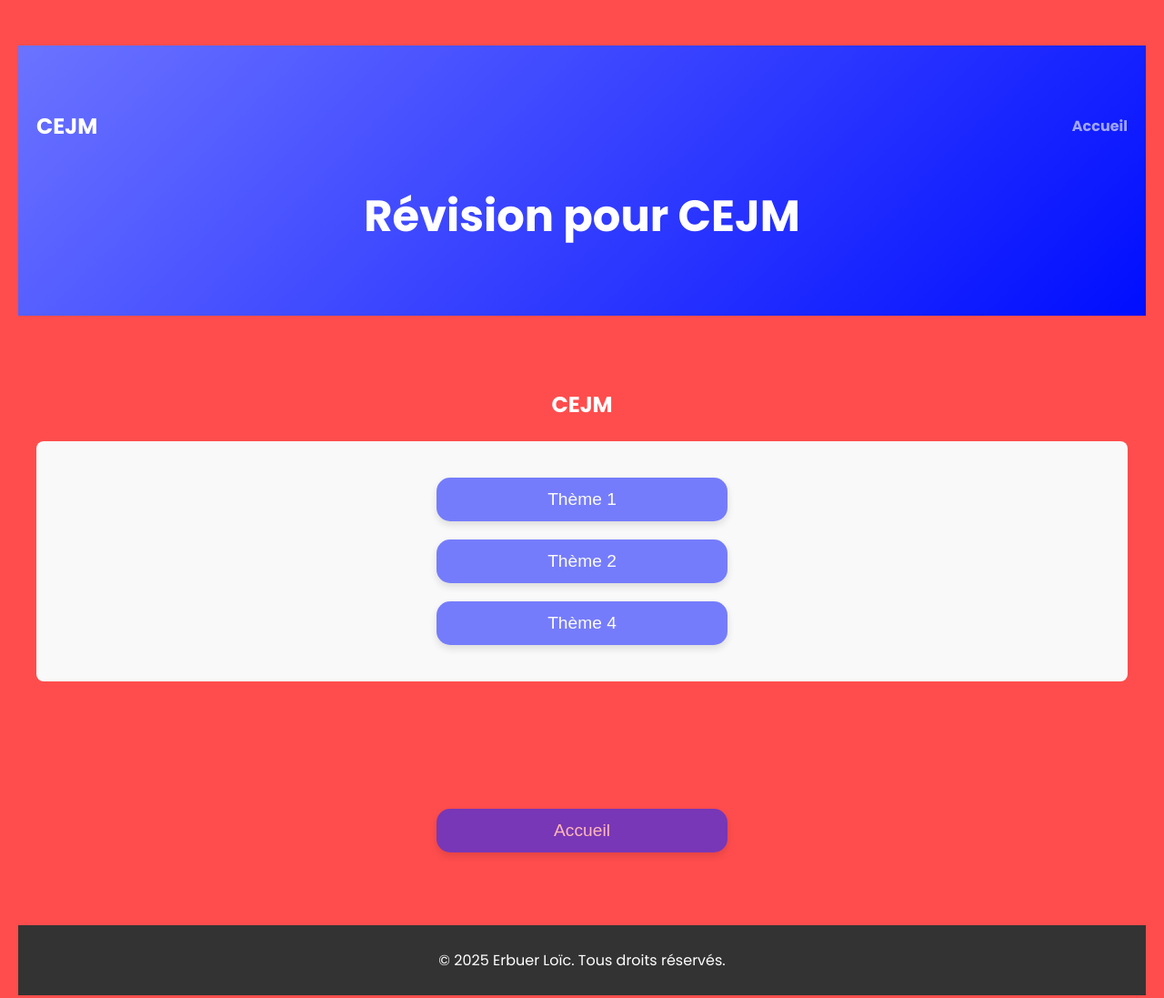
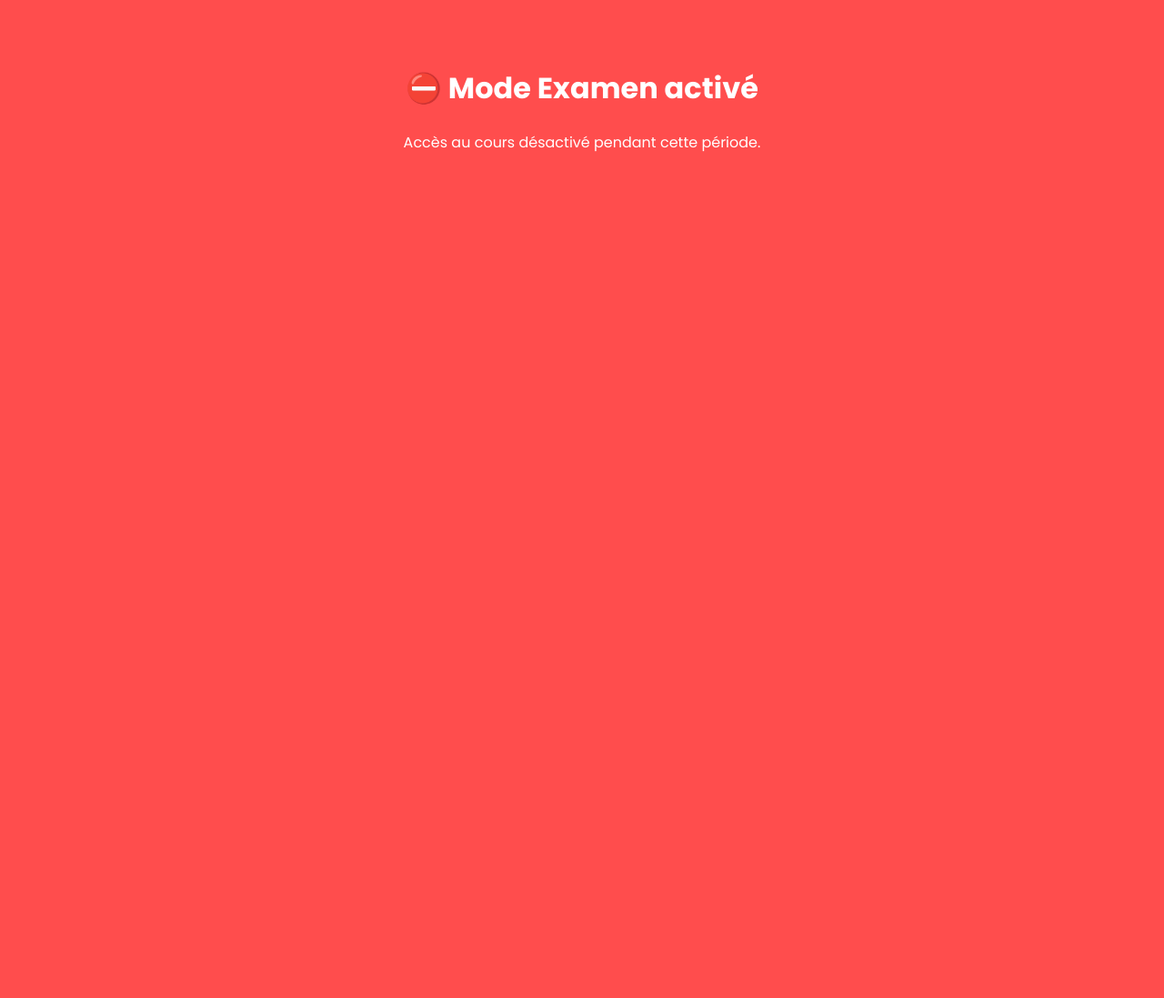
Before and after one commit to LeTueurV/revision, a plain HTML site: page Matiere/CEJM.html in a window 1280 px wide. Shown: the whole page at 91% size. After the commit the page ends 800 px from the top, so only its background shows below. Drawn offline with Linux system fonts and the light colour scheme; files that its build step writes are made by us from their sources.

Commit message:
modification script mode exam

```diff
--- a/Image/CEJM/Theme1/CEJM.html
+++ b/Image/CEJM/Theme1/CEJM.html
@@ -4,7 +4,7 @@
     <meta charset="UTF-8">
     <meta name="viewport" content="width=device-width, initial-scale=1.0">
     <title>Révision-CEJM-Theme1</title>
-    <link rel="stylesheet" href="../../../Styles.css">
+    <link rel="stylesheet" href="../../../style/Styles.css">
     <link href="https://fonts.googleapis.com/css2?family=Poppins:wght@400;700&display=swap" rel="stylesheet">
 </head>
 <body>
--- a/Matiere/CEJM.html
+++ b/Matiere/CEJM.html
@@ -73,6 +73,7 @@
             if (hours >= 10 && hours < 12) { // Mode examen entre 10h et 12h
                 document.body.classList.add("exam-mode");
                 examStylesheet.removeAttribute("disabled");
+                checkAccess();
             } else {
                 document.body.classList.remove("exam-mode");
                 examStylesheet.setAttribute("disabled", "true");
@@ -81,6 +82,20 @@
 
         setInterval(checkExamMode, 60000); // Vérifie chaque minute
         checkExamMode(); // Vérifie immédiatement au chargement
+
+        function checkAccess() {
+            let now = new Date();
+            let hours = now.getHours();
+
+            if (hours >= 10 && hours < 12) {
+                // Mode examen actif
+                document.body.innerHTML = "<h1>⛔ Mode Examen activé</h1><p>Accès au cours désactivé pendant cette période.</p>";
+            }
+        }
+
+        window.onload = checkAccess;
+</script>
+
         </script>
 
 
```
Also changed, not shown: Matiere/Math.html (+14 -1 lines).
